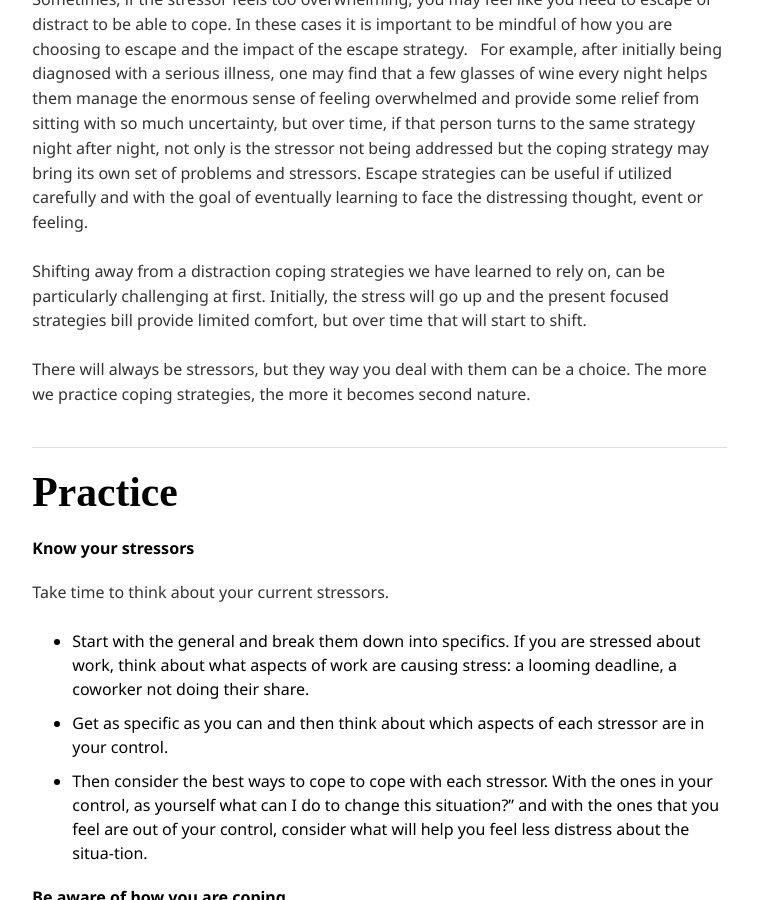
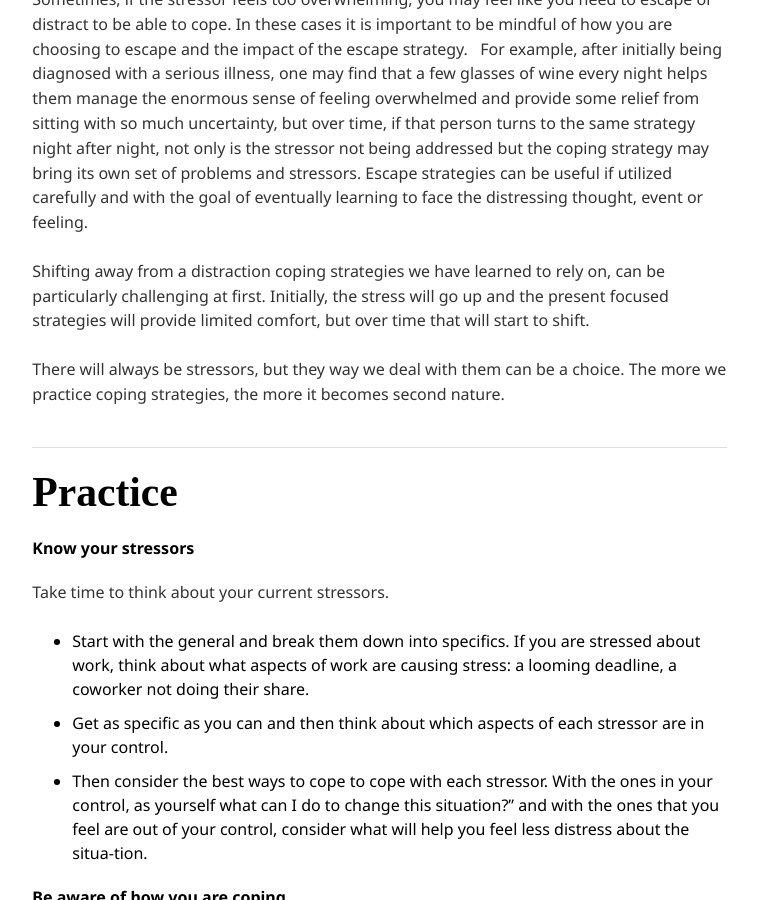
Before and after one commit to mtorres253/mtorres253.github.io, a Jekyll site: the page built from chapt-4/index.md, in a window 1280 px wide and 900 px high, scrolled down 3737 px. Shown: the whole window, without its empty margins (384-1142 px from the left). Built offline with Jekyll 4.4.1, drawn with Linux system fonts in a browser that asks for light colours; nearby versions of some CDN libraries; some web fonts are replaced.

Commit message:
Update index.md

```diff
--- a/chapt-4/index.md
+++ b/chapt-4/index.md
@@ -110,9 +110,9 @@ Sometimes, if the stressor feels too overwhelming, you may feel like you need to
 
 For example, after initially being diagnosed with a serious illness, one may find that a few glasses of wine every night helps them manage the enormous sense of feeling overwhelmed and provide some relief from sitting with so much uncertainty, but over time, if that person turns to the same strategy night after night, not only is the stressor not being addressed but the coping strategy may bring its own set of problems and stressors. Escape strategies can be useful if utilized carefully and with the goal of eventually learning to face the distressing thought, event or feeling.
 
-Shifting away from a distraction coping strategies we have learned to rely on, can be particularly challenging at first. Initially, the stress will go up and the present focused strategies bill provide limited comfort, but over time that will start to shift.
+Shifting away from a distraction coping strategies we have learned to rely on, can be particularly challenging at first. Initially, the stress will go up and the present focused strategies will provide limited comfort, but over time that will start to shift.
 
-There will always be stressors, but they way you deal with them can be a choice. The more we practice coping strategies, the more it becomes second nature.
+There will always be stressors, but they way we deal with them can be a choice. The more we practice coping strategies, the more it becomes second nature.
 
 <hr/>
 # Practice
```
